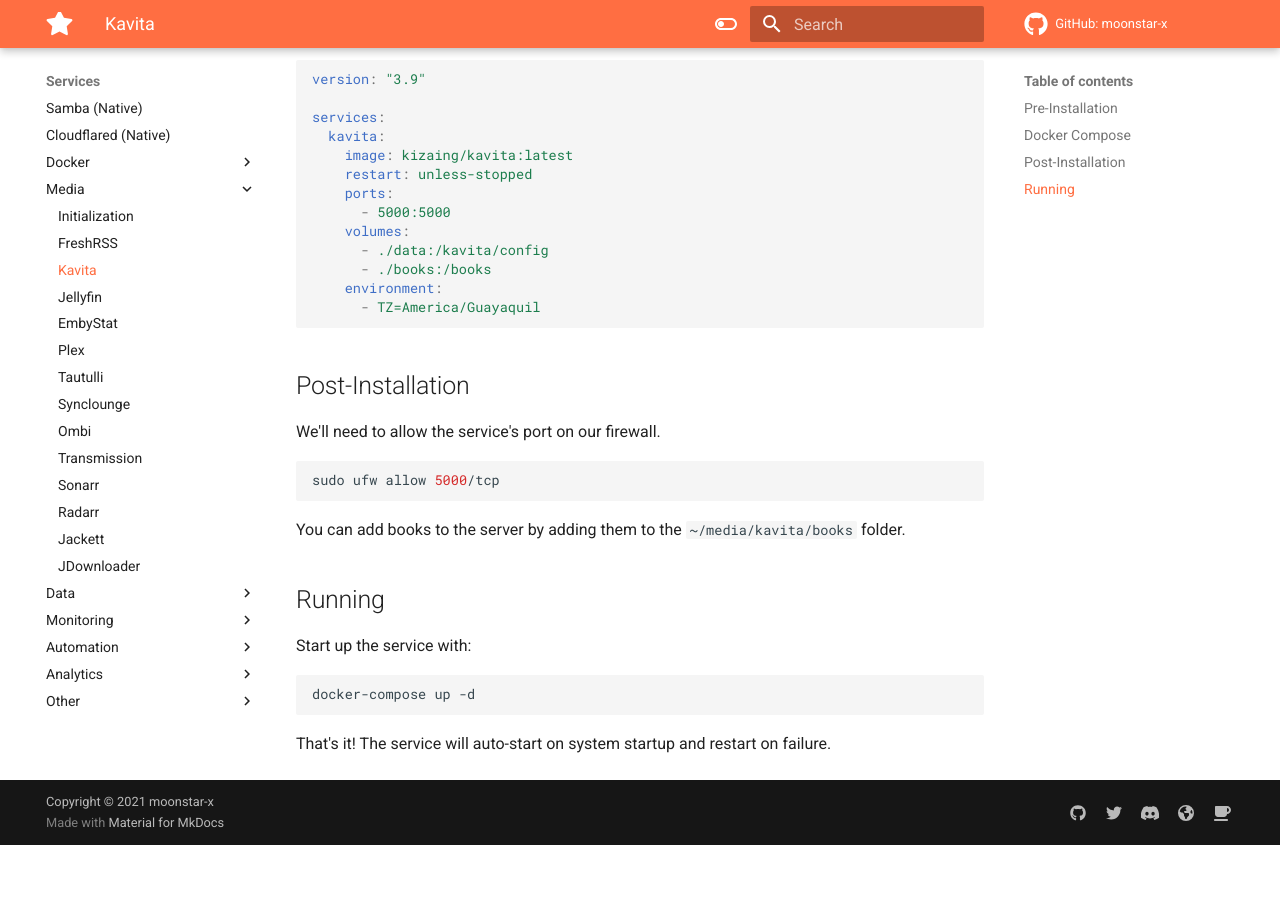
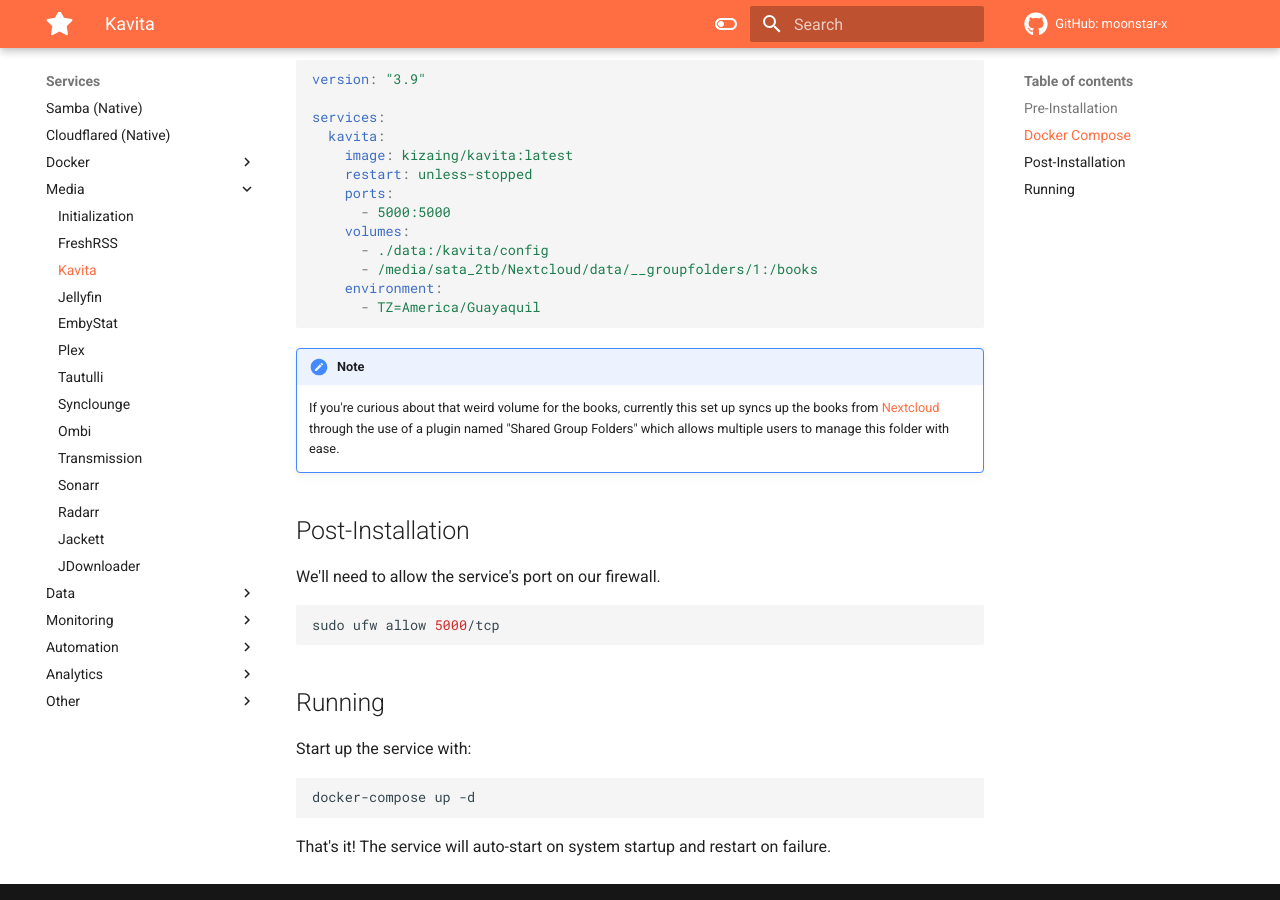
Before and after one commit to moonstar-x/server-setup, an MkDocs documentation site: the page built from docs/services/media/kavita.md, in a window 1280 px wide and 900 px high, scrolled down 550 px. Built offline with MkDocs 1.6.1 and Material for MkDocs 9.7.7, drawn with Linux system fonts in a browser that asks for light colours; before the commit the page ends 1395 px from its top, so only the background shows below that.

Commit message:
Updated kavita with Nextcloud library.

````diff
--- a/docs/services/media/kavita.md
+++ b/docs/services/media/kavita.md
@@ -25,10 +25,14 @@ services:
       - 5000:5000
     volumes:
       - ./data:/kavita/config
-      - ./books:/books
+      - /media/sata_2tb/Nextcloud/data/__groupfolders/1:/books
     environment:
       - TZ=America/Guayaquil
 ```
+
+!!! note
+    If you're curious about that weird volume for the books, currently this set up syncs up the books from [Nextcloud](../data/nextcloud.md) through
+    the use of a plugin named "Shared Group Folders" which allows multiple users to manage this folder with ease.
 
 ## Post-Installation
 
@@ -37,8 +41,6 @@ We'll need to allow the service's port on our firewall.
 ```bash
 sudo ufw allow 5000/tcp
 ```
-
-You can add books to the server by adding them to the `~/media/kavita/books` folder.
 
 ## Running
 
````
